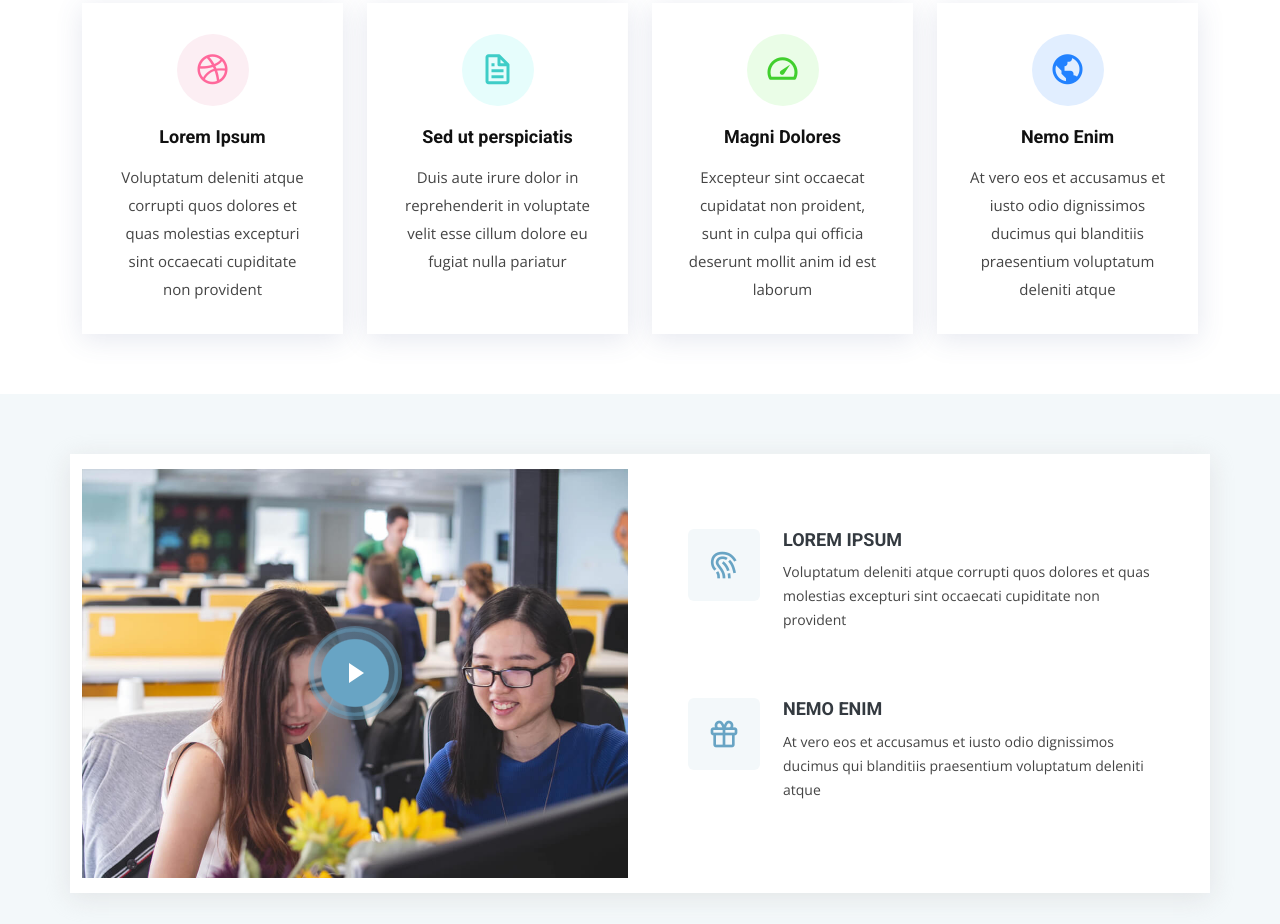
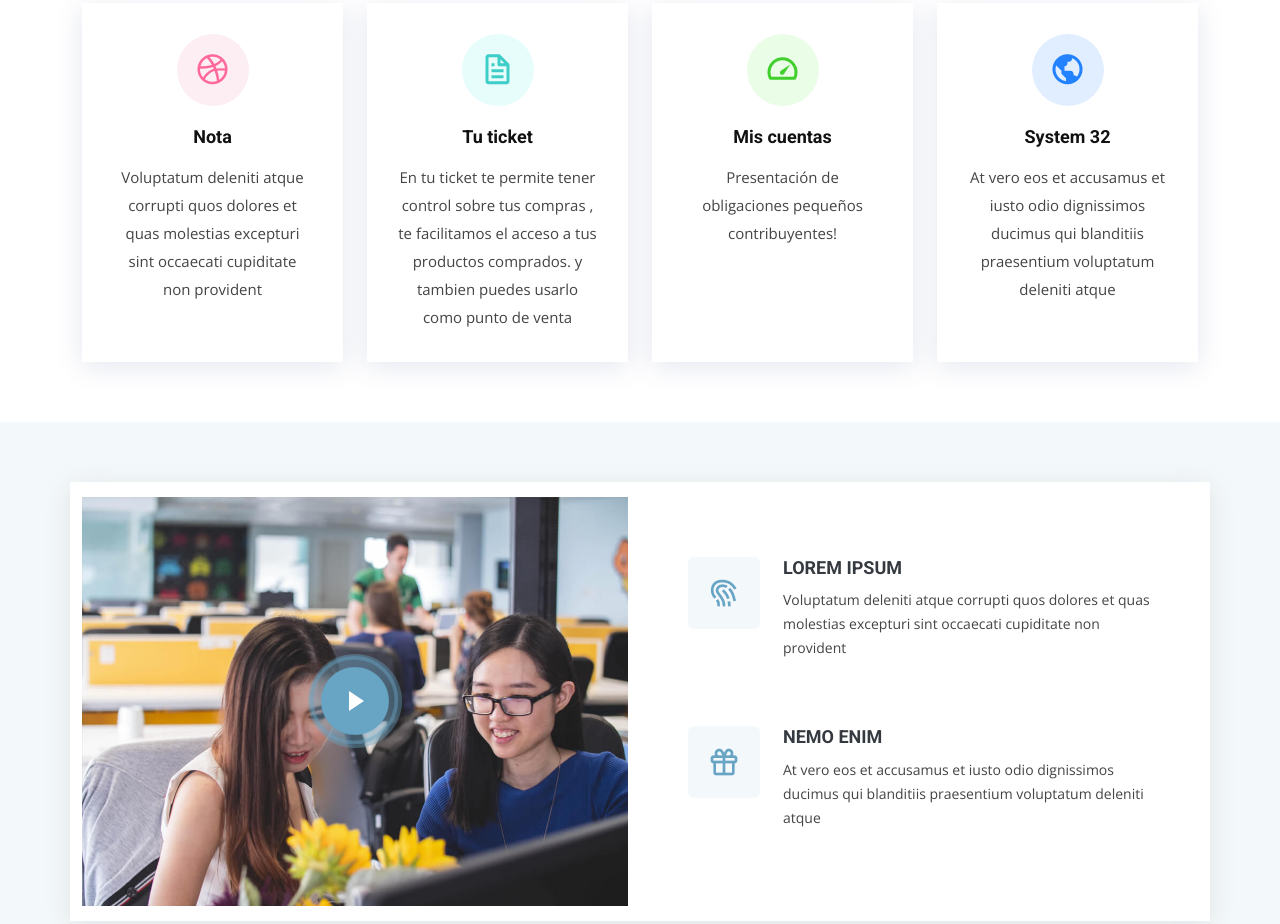
Before and after one commit to isaacredabd/OasysPage, a plain HTML site: page index-2.html in a window 1280 px wide. Shown: the part 937-1861 px from the top of the page. Drawn offline with nearby package versions, Linux system fonts and the light colour scheme.

Commit message:
comit mariiii

```diff
--- a/index-2.html
+++ b/index-2.html
@@ -115,7 +115,7 @@
           <div class="col-md-6 col-lg-3 d-flex align-items-stretch" data-aos="fade-up">
             <div class="icon-box icon-box-pink">
               <div class="icon"><i class="bx bxl-dribbble"></i></div>
-              <h4 class="title"><a href="">Lorem Ipsum</a></h4>
+              <h4 class="title"><a href="">Nota </a></h4>
               <p class="description">Voluptatum deleniti atque corrupti quos dolores et quas molestias excepturi sint occaecati cupiditate non provident</p>
             </div>
           </div>
@@ -123,23 +123,23 @@
           <div class="col-md-6 col-lg-3 d-flex align-items-stretch" data-aos="fade-up" data-aos-delay="100">
             <div class="icon-box icon-box-cyan">
               <div class="icon"><i class="bx bx-file"></i></div>
-              <h4 class="title"><a href="">Sed ut perspiciatis</a></h4>
-              <p class="description">Duis aute irure dolor in reprehenderit in voluptate velit esse cillum dolore eu fugiat nulla pariatur</p>
+              <h4 class="title"><a href="">Tu ticket</a></h4>
+              <p class="description">En tu ticket te permite tener control sobre tus compras , te facilitamos el acceso a tus productos comprados. y tambien puedes usarlo como punto de venta </p>
             </div>
           </div>
 
           <div class="col-md-6 col-lg-3 d-flex align-items-stretch" data-aos="fade-up" data-aos-delay="200">
             <div class="icon-box icon-box-green">
               <div class="icon"><i class="bx bx-tachometer"></i></div>
-              <h4 class="title"><a href="">Magni Dolores</a></h4>
-              <p class="description">Excepteur sint occaecat cupidatat non proident, sunt in culpa qui officia deserunt mollit anim id est laborum</p>
+              <h4 class="title"><a href="">Mis cuentas</a></h4>
+              <p class="description">Presentación de obligaciones pequeños contribuyentes!</p>
             </div>
           </div>
 
           <div class="col-md-6 col-lg-3 d-flex align-items-stretch" data-aos="fade-up" data-aos-delay="200">
             <div class="icon-box icon-box-blue">
               <div class="icon"><i class="bx bx-world"></i></div>
-              <h4 class="title"><a href="">Nemo Enim</a></h4>
+              <h4 class="title"><a href="">System 32 </a></h4>
               <p class="description">At vero eos et accusamus et iusto odio dignissimos ducimus qui blanditiis praesentium voluptatum deleniti atque</p>
             </div>
           </div>
```
Also changed, not shown: assets/img/bn-2.png, assets/img/bn-21.png (added), assets/img/bn1.jpg (deleted), assets/img/java.jpg (added).
